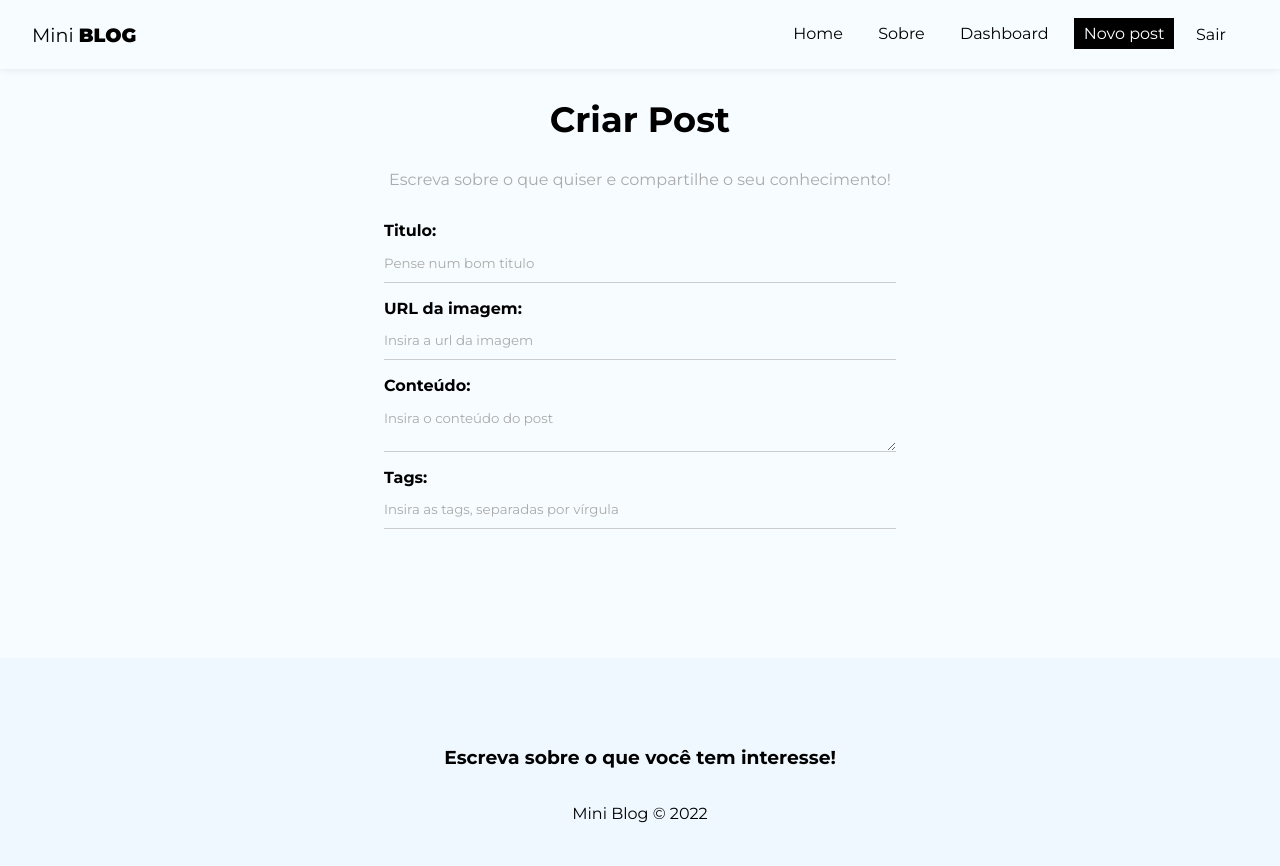
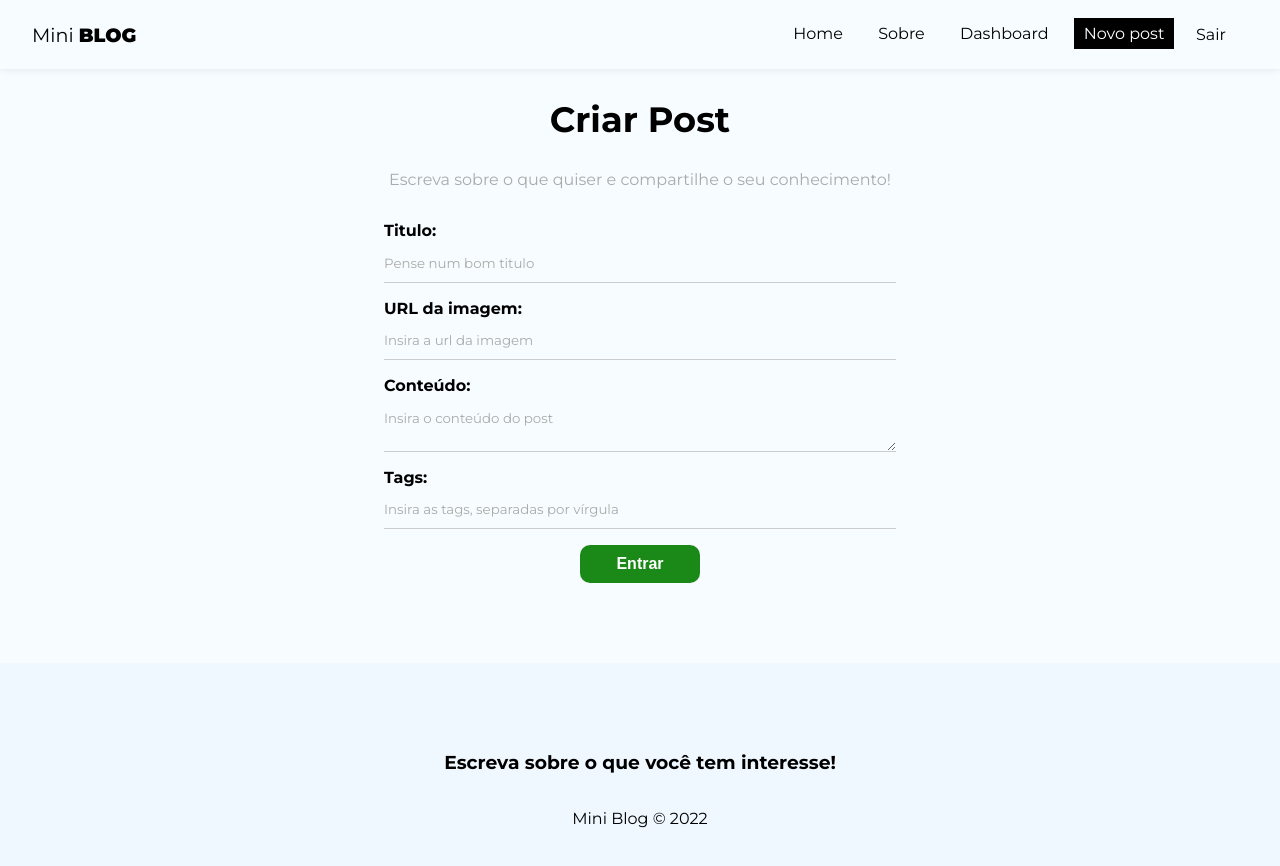
Before and after one commit to Leek088/react_project_miniblog, a React (Vite) app: page /posts/create in a window 1280 px wide. Shown: the top 866 px of the page. Built offline with nearby package versions, Linux system fonts and the light colour scheme; no server answers; sample sign-in values are in the browser's storage.

Commit message:
Fim do trabalho no sábado.

```diff
--- /dev/null
+++ b/src/hooks/useInsertDocument.jsx
@@ -0,0 +1,55 @@
+import { useState, useEffect, useReducer } from 'react';
+import { db } from '../firebase/config';
+import { collection, addDoc, Timestamp } from 'firebase/firestore';
+
+const initialState = {
+    loading: false,
+    error: null
+};
+
+const insertReducer = (state, action) => {
+    switch (action.type) {
+        case "LOADING":
+            return { loading: true, error: null };
+        case "INSERTED_DOC":
+            return { loading: false, error: null };
+        case "ERROR":
+            return { loading: false, error: action.payload };
+        default:
+            return state;
+    }
+};
+
+export const useInsertDocument = (docCollection) => {
+    const [response, dispatch] = useReducer(insertReducer, initialState);
+    const [cancelled, setCancelled] = useState(false);
+
+    const checkCancelBeforeDispath = (action) => {
+        if (!cancelled) {
+            dispatch(action);
+        }
+    };
+
+    const insertDocument = async (document) => {
+        checkCancelBeforeDispath({ type: "LOADING" });
+
+        try {
+            const newDocument = { ...document, createdAt: Timestamp.now() };
+
+            const insertedDocument = await addDoc(
+                collection(db, docCollection),
+                newDocument
+            );
+
+            checkCancelBeforeDispath({ type: "INSERTED_DOC", payload: insertedDocument });
+        } catch (error) {
+            checkCancelBeforeDispath({ type: "ERROR", payload: error.message });
+        }
+    };
+
+    useEffect(() => {
+        return () => setCancelled(true);
+    }, [])
+
+    return { insertDocument, response };
+}
--- a/src/pages/CreatePost/CreatePost.jsx
+++ b/src/pages/CreatePost/CreatePost.jsx
@@ -2,6 +2,7 @@ import styles from './CreatePost.module.css';
 import { useState } from 'react';
 import { useNavigate } from 'react-router-dom';
 import { useAuthValue } from '../../context/AuthContext';
+import { useInsertDocument } from '../../hooks/useInsertDocument';
 
 function CreatePost() {
     const [title, setTitle] = useState("");
@@ -10,8 +11,23 @@ function CreatePost() {
     const [tags, setTags] = useState([]);
     const [formError, setFormError] = useState("");
 
-    const handleSubmit = (e) => {
+    const user = useAuthValue();
+    const { insertDocument, response } = useInsertDocument("posts");
+    console.log(response);
+
+    const handleSubmit = async (e) => {
         e.preventDefault();
+
+        setFormError("");
+
+        insertDocument({
+            title,
+            image,
+            body,
+            tags,
+            uid: user.uid,
+            createdBy: user.displayName
+        });
     };
 
     return (
@@ -63,6 +79,14 @@ function CreatePost() {
                             onChange={(e) => setTags(e.target.value)}
                         />
                     </label>
+                    {!response.loading ? (
+                        <button className="btn">Entrar</button>
+                    ) : (
+                        <button className="btn" disabled>
+                            Carregando...
+                        </button>
+                    )}
+                    {response.error && <p className="error">{error}</p>}
                 </form>
             </div>
         </>
```
